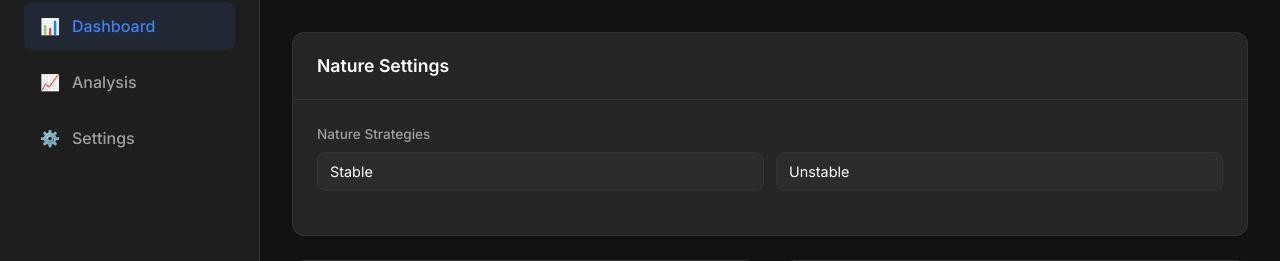
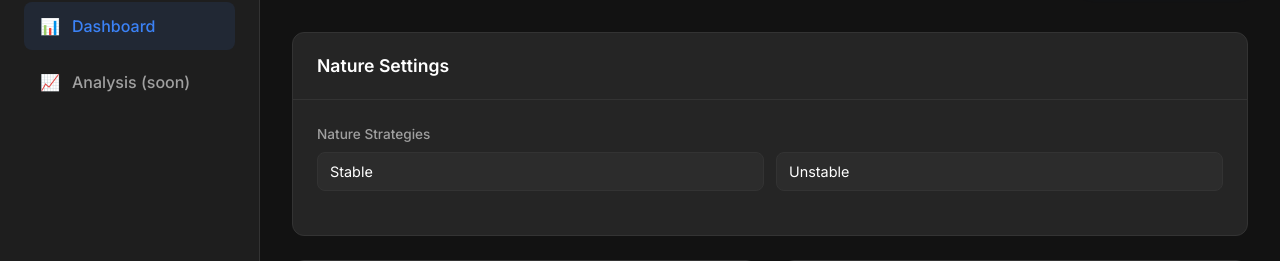
Before and after one commit to nimabahrami/game_theory_equilibrium, a Flask app: page / in a window 1280 px wide. Shown: the part 94-355 px from the top of the page. Run offline with Flask 3, Linux system fonts and the light colour scheme; parts of the project's set-up code (start-up, migrations or seed data) failed here and were passed over.

Commit message:
Remove Settings button and update Analysis text

```diff
--- a/templates/index.html
+++ b/templates/index.html
@@ -22,10 +22,7 @@
                     <span class="icon">📊</span> Dashboard
                 </a>
                 <a href="#" class="nav-item">
-                    <span class="icon">📈</span> Analysis
-                </a>
-                <a href="#" class="nav-item">
-                    <span class="icon">⚙️</span> Settings
+                    <span class="icon">📈</span> Analysis (soon)
                 </a>
             </nav>
             <div class="user-profile">
```
